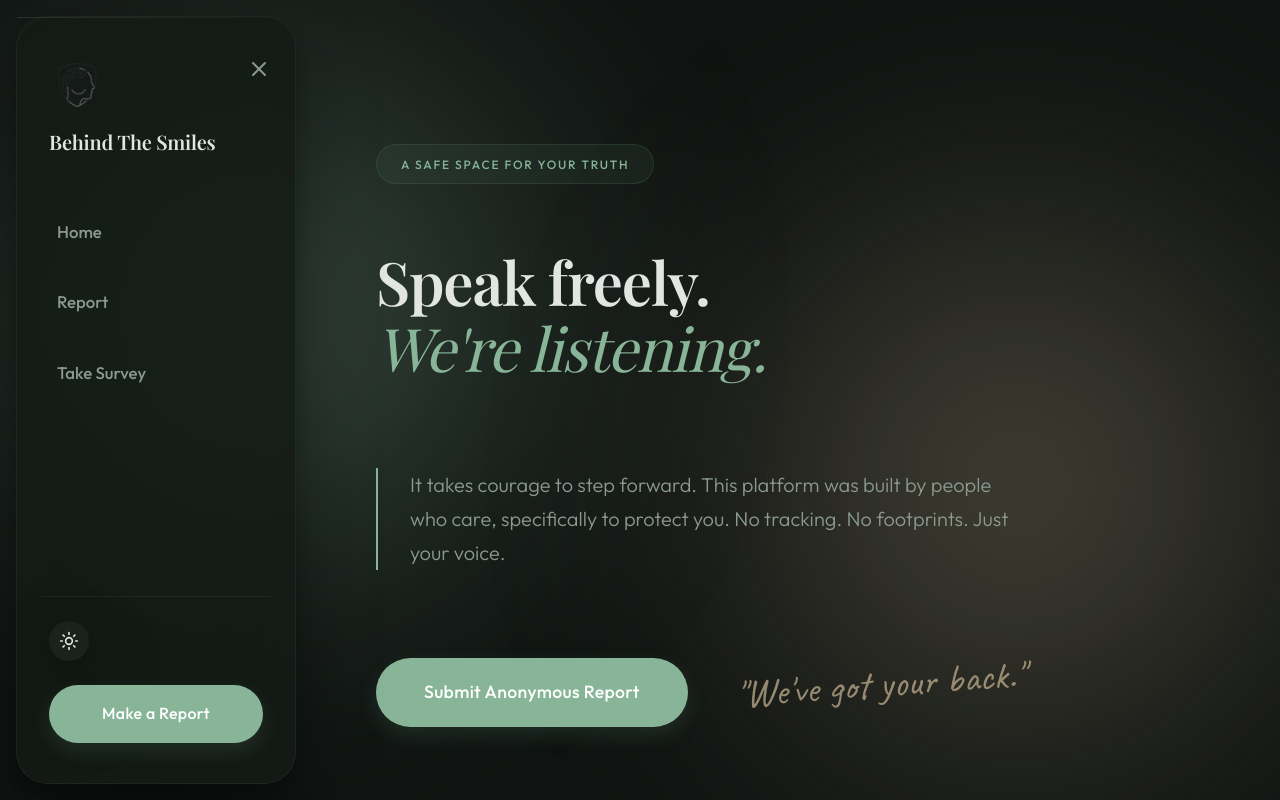
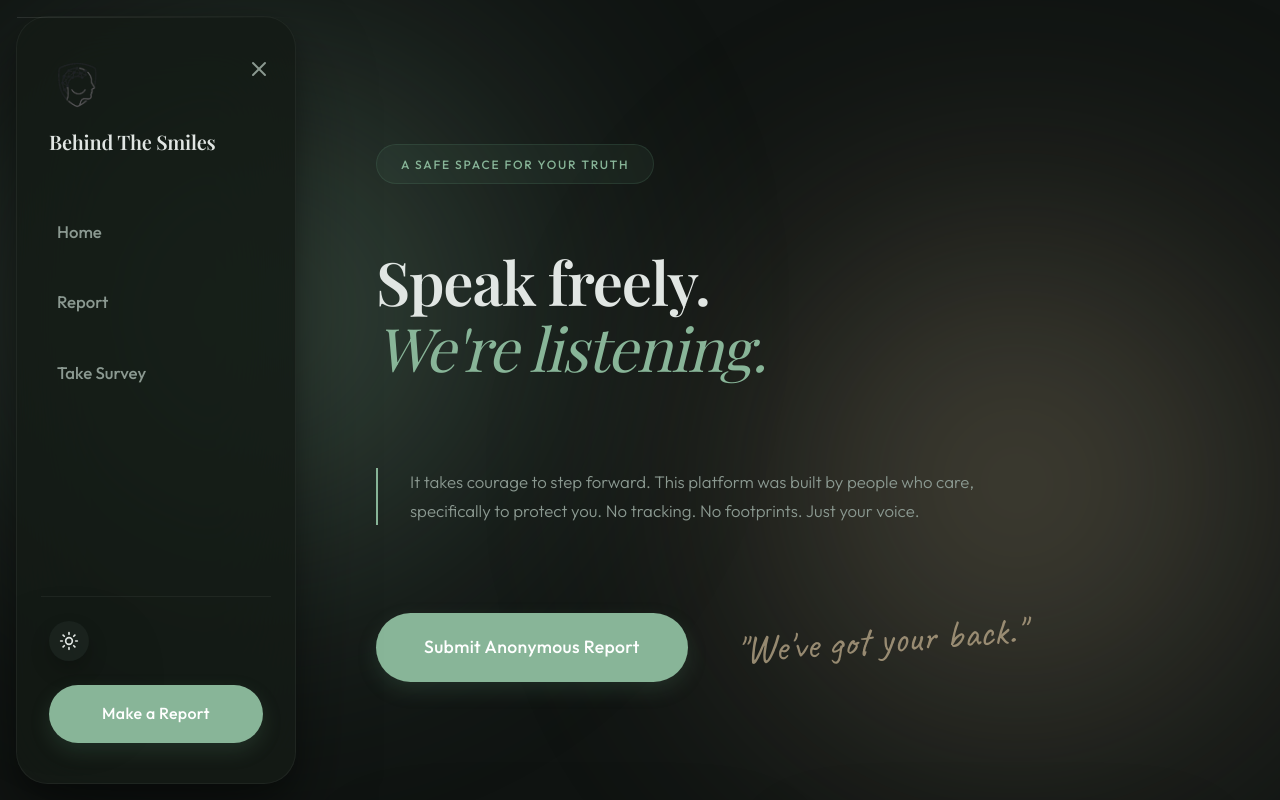
Before and after one commit to mrsreeindian/cyber-report, a Next.js app: page / in a window 1280 px wide. Shown: the top 800 px of the page. Built offline with nearby package versions, Linux system fonts and the light colour scheme; a web font is replaced by a local one.

Commit message:
Reduce hero subtitle font size

```diff
--- a/src/app/page.tsx
+++ b/src/app/page.tsx
@@ -16,7 +16,7 @@ export default function Home() {
           </h1>
 
           <div className="delay-300 animate-fade-in" style={{ opacity: 0, marginTop: '2.5rem', display: 'flex', justifyContent: 'flex-start', paddingLeft: '2rem', borderLeft: '2px solid var(--primary)' }}>
-            <p className="hero-subtitle" style={{ margin: 0, fontSize: '1.25rem' }}>
+            <p className="hero-subtitle" style={{ margin: 0, fontSize: '1.05rem' }}>
               It takes courage to step forward. This platform was built by people who care, specifically to protect you. No tracking. No footprints. Just your voice.
             </p>
           </div>
```
